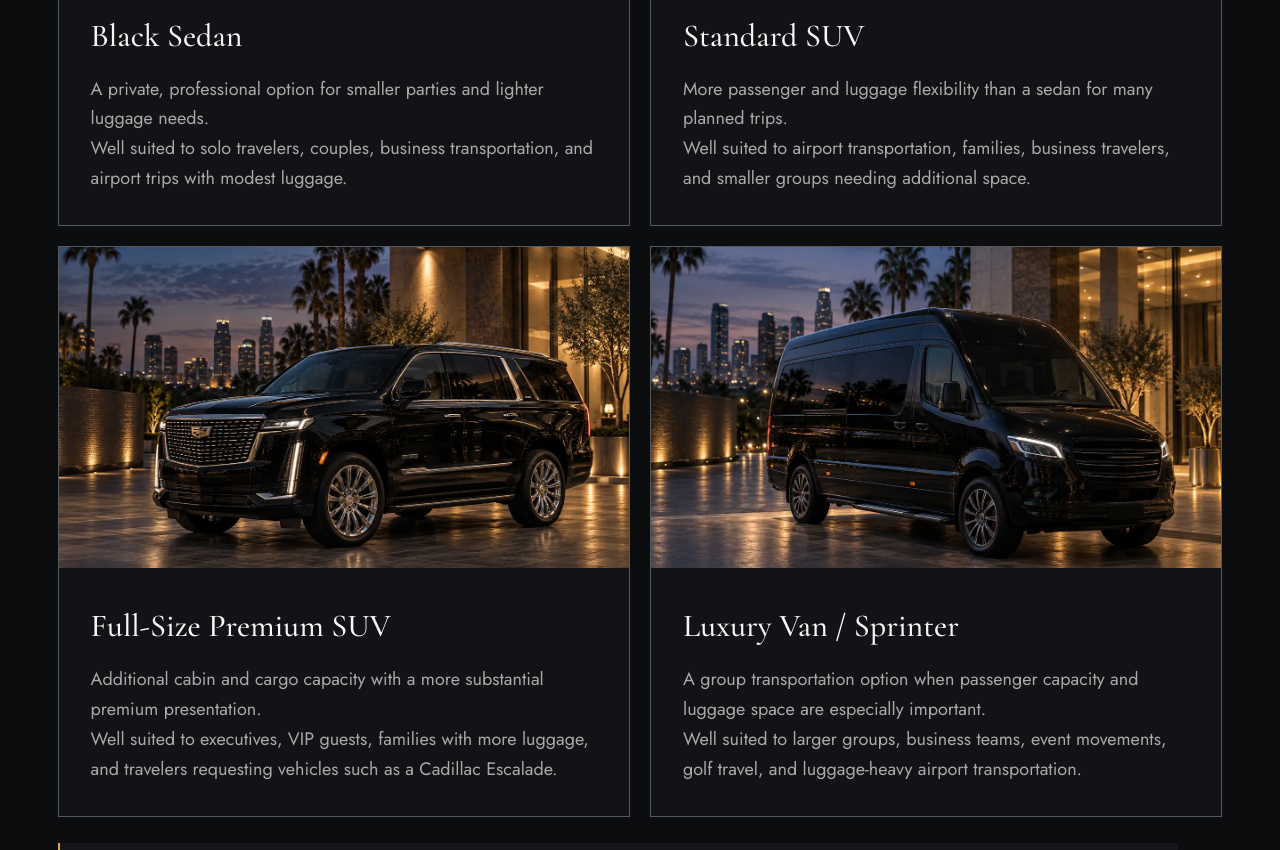
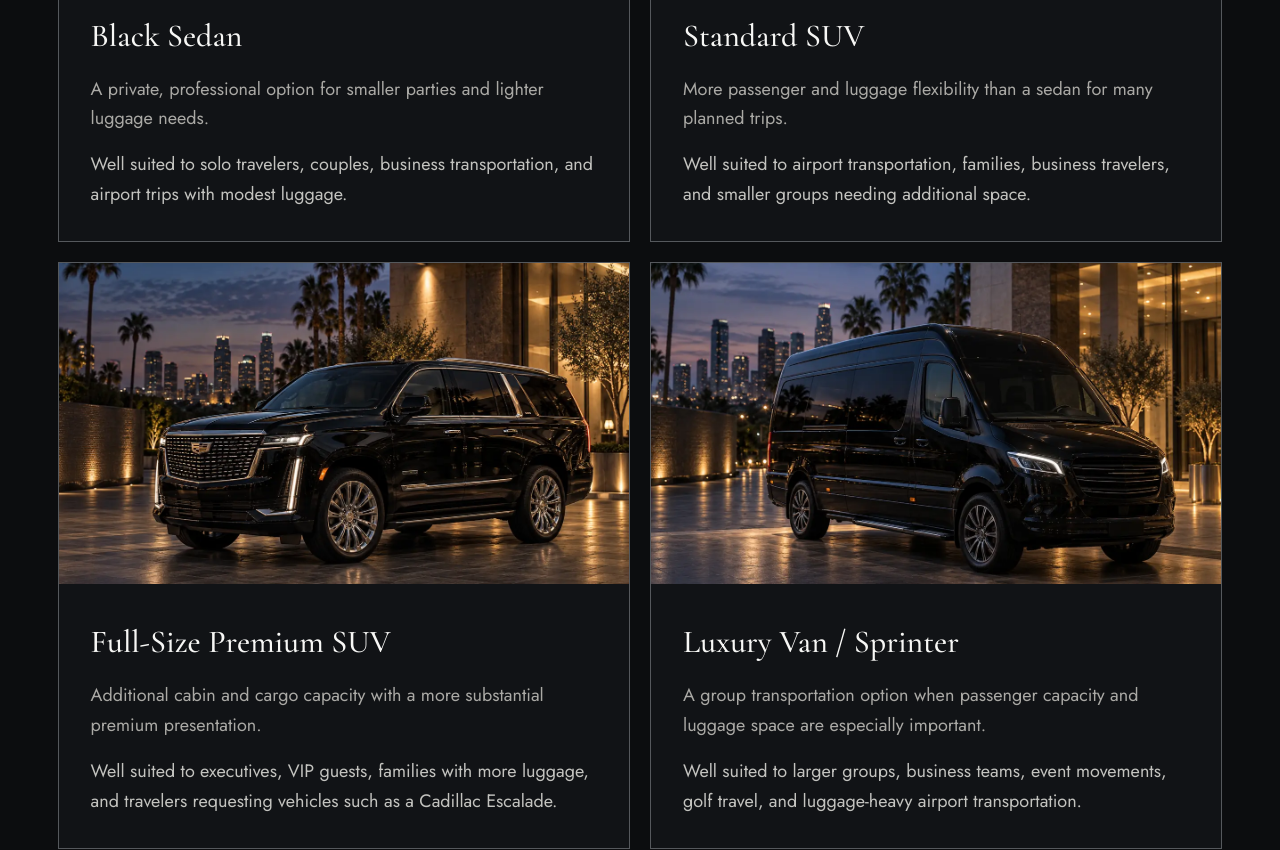
Before and after one commit to Jacob0693/regiarides, a Next.js app: page /vehicles in a window 1280 px wide. Shown: the part 1300-2150 px from the top of the page. Built offline with nearby package versions, Linux system fonts and the light colour scheme.

Commit message:
Refine Vehicles card copy spacing

```diff
--- a/src/app/globals.css
+++ b/src/app/globals.css
@@ -322,3 +322,7 @@ footer{background:#111317}
 .interior-final-cta{display:flex;min-height:400px;align-items:center;justify-content:space-between;gap:60px;padding:90px max(clamp(24px,4.5vw,72px),calc((100vw - var(--max-width))/2 + 72px));border-top:1px solid var(--line);background:#111317}.interior-final-cta>div{max-width:850px}.interior-final-cta .button{flex:none}
 @media(max-width:1100px){.interior-hero-content{width:min(850px,86vw)}.interior-service-grid,.provider-steps-section,.faq-page-section{grid-template-columns:1fr}.timeline-grid{grid-template-columns:repeat(2,1fr)}.split-feature-section,.recommendation-section,.provider-onboarding-section{grid-template-columns:1fr;gap:45px}.faq-page-section .interior-section-heading{position:static}.provider-page-image{min-height:430px}}
 @media(max-width:760px){.interior-hero{min-height:590px;padding:135px 20px 72px}.interior-hero-content{width:100%}.interior-hero h1{font-size:clamp(3.35rem,15vw,4.8rem)}.interior-hero-content>p:not(.eyebrow){font-size:17px}.interior-section{padding:82px 20px}.interior-section-heading{margin-bottom:38px}.interior-service-grid,.detail-columns,.interior-process-grid,.timeline-grid,.vehicle-page-grid,.service-level-page-grid,.comparison-grid{grid-template-columns:1fr}.interior-service-card{min-height:0;grid-template-columns:1fr}.interior-service-image{min-height:240px}.interior-service-copy{padding:28px}.interior-service-copy h3{margin-top:28px}.interior-process-grid article,.timeline-grid article{min-height:250px}.detail-columns article,.service-level-page-grid>article{padding:28px}.level-page-image{margin:-28px -28px 30px}.provider-page-image{min-height:320px}.interior-final-cta{min-height:430px;align-items:flex-start;flex-direction:column;padding:75px 20px}.interior-final-cta .button{width:100%}}
+
+
+/* Vehicles page: separate the category summary from its best-use guidance. */
+.vehicle-page-grid section p+p{margin-top:16px;color:#c3c3bf}
```
